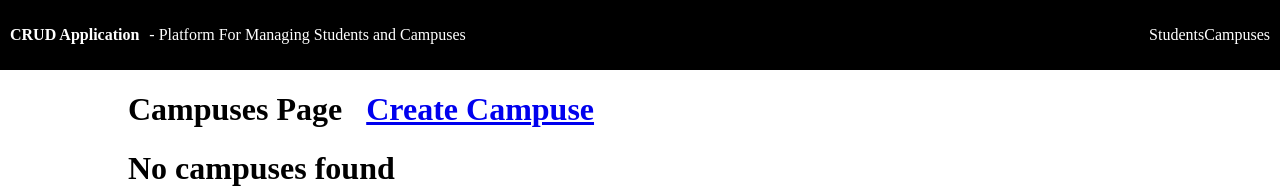
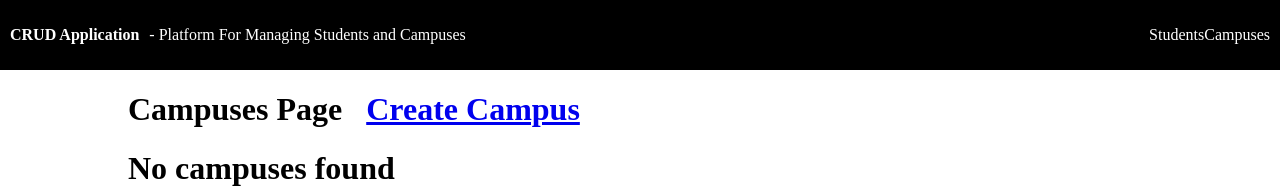
Before and after one commit to shellyh0626/CRUD_Frontend, a React (Create React App) app: page /campuses in a window 1280 px wide. Shown: the top 188 px of the page. Built offline with nearby package versions, Linux system fonts and the light colour scheme.

Commit message:
Fixed typo

```diff
--- a/src/pages/Campuses.jsx
+++ b/src/pages/Campuses.jsx
@@ -9,7 +9,7 @@ const Campuses = () => {
   return (
     <div className="container">
       <h1>
-        Campuses Page &nbsp; <Link to="/campuses/new">Create Campuse</Link>
+        Campuses Page &nbsp; <Link to="/campuses/new">Create Campus</Link>
       </h1>
       <ListCampuses list={allCampuses} />
     </div>
```
